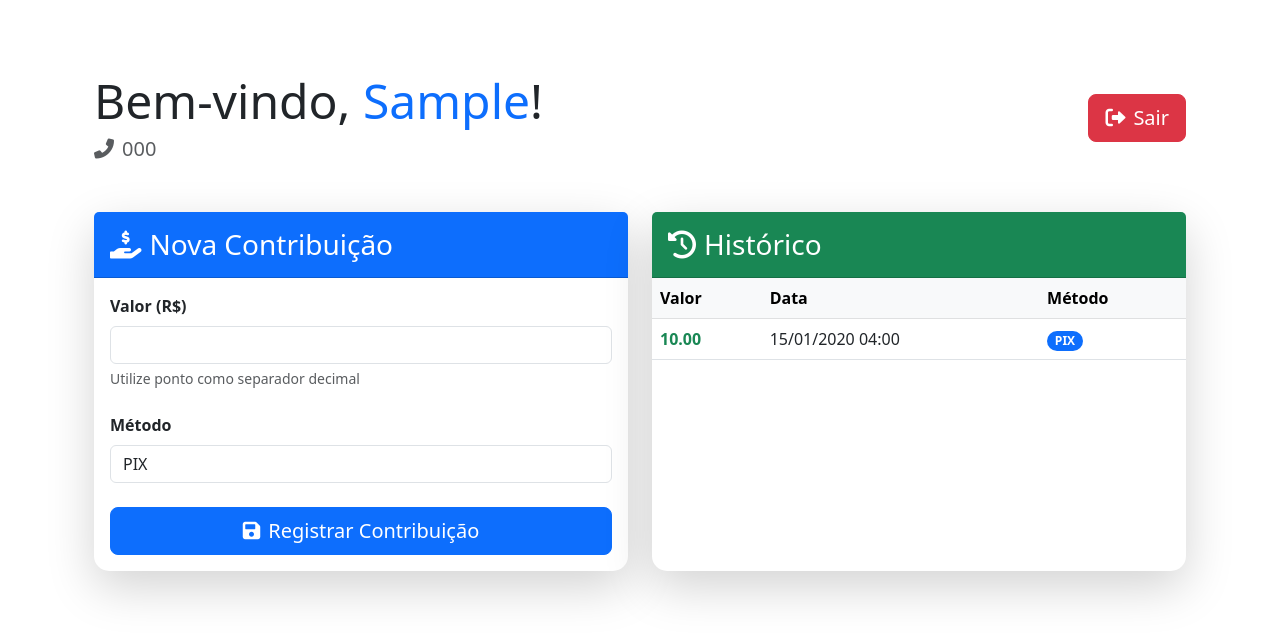
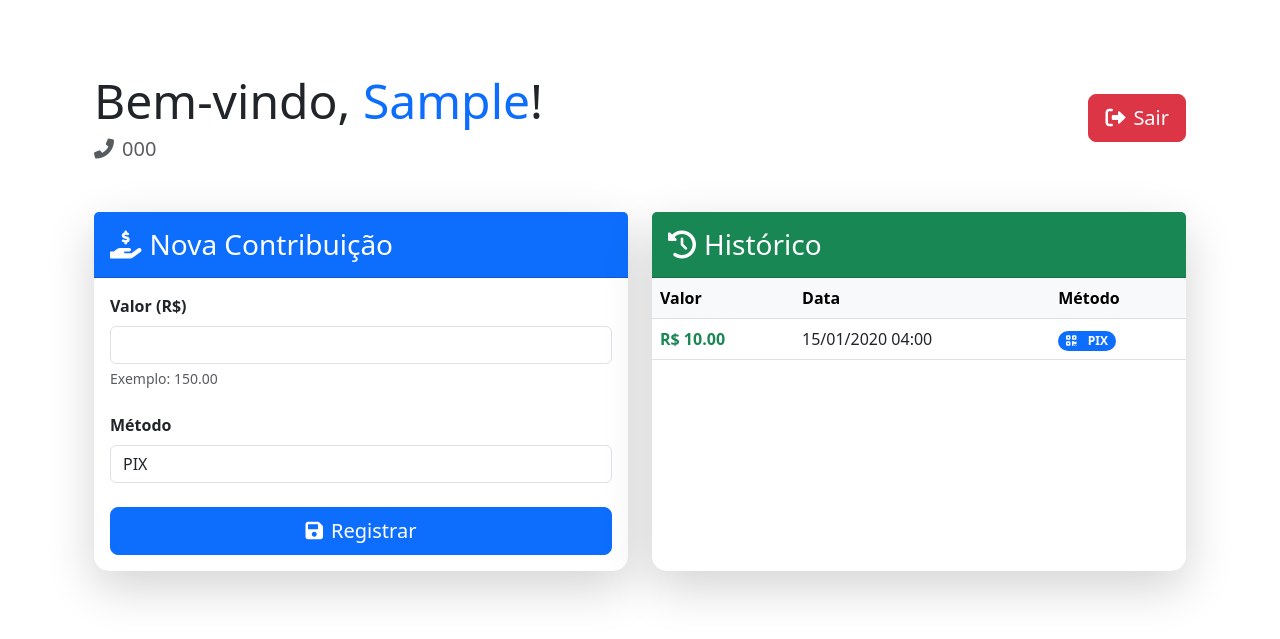
Before and after one commit to menascim/igreja_financeiro, a Django app: page / in a window 1280 px wide. Shown: the top 639 px of the page. Run offline with Django 5.2, Linux system fonts and the light colour scheme; a user stored in the database is signed in; tables that the repository leaves empty hold one stand-in row (values such as "Sample post").

Commit message:
Update profile.html

```diff
--- a/core/templates/profile.html
+++ b/core/templates/profile.html
@@ -46,7 +46,7 @@
                         <div class="mb-4">
                             <label class="form-label fw-bold">Valor (R$)</label>
                             {{ form.valor }}
-                            <div class="form-text">Utilize ponto como separador decimal</div>
+                            <div class="form-text">Exemplo: 150.00</div>
                             {% if form.valor.errors %}
                             <div class="alert alert-danger mt-2">
                                 {{ form.valor.errors }}
@@ -67,7 +67,7 @@
 
                         <!-- Botão Submit -->
                         <button type="submit" class="btn btn-primary btn-lg w-100">
-                            <i class="fas fa-save me-2"></i>Registrar Contribuição
+                            <i class="fas fa-save me-2"></i>Registrar
                         </button>
                     </form>
                 </div>
@@ -92,13 +92,20 @@
                             </thead>
                             <tbody>
                                 {% for contrib in contributions %}
-                                <tr class="clickable-row" data-href="#">
+                                <tr>
                                     <td class="fw-bold text-success">
-                                        {{ contrib.valor|floatformat:2 }}
+                                        R$ {{ contrib.valor|floatformat:2 }}
                                     </td>
                                     <td>{{ contrib.data|date:"d/m/Y H:i" }}</td>
                                     <td>
                                         <span class="badge rounded-pill bg-primary">
+                                            {% if contrib.metodo == 'PIX' %}
+                                                <i class="fas fa-qrcode me-2"></i>
+                                            {% elif contrib.metodo == 'Cartão' %}
+                                                <i class="fas fa-credit-card me-2"></i>
+                                            {% else %}
+                                                <i class="fas fa-money-bill-wave me-2"></i>
+                                            {% endif %}
                                             {{ contrib.get_metodo_display }}
                                         </span>
                                     </td>
@@ -108,7 +115,7 @@
                                     <td colspan="3" class="text-center py-4">
                                         <div class="d-inline-block">
                                             <i class="fas fa-inbox fa-2x text-muted mb-3"></i>
-                                            <p class="mb-0 text-muted">Nenhum registro encontrado</p>
+                                            <p class="mb-0 text-muted">Nenhuma contribuição registrada</p>
                                         </div>
                                     </td>
                                 </tr>
```
